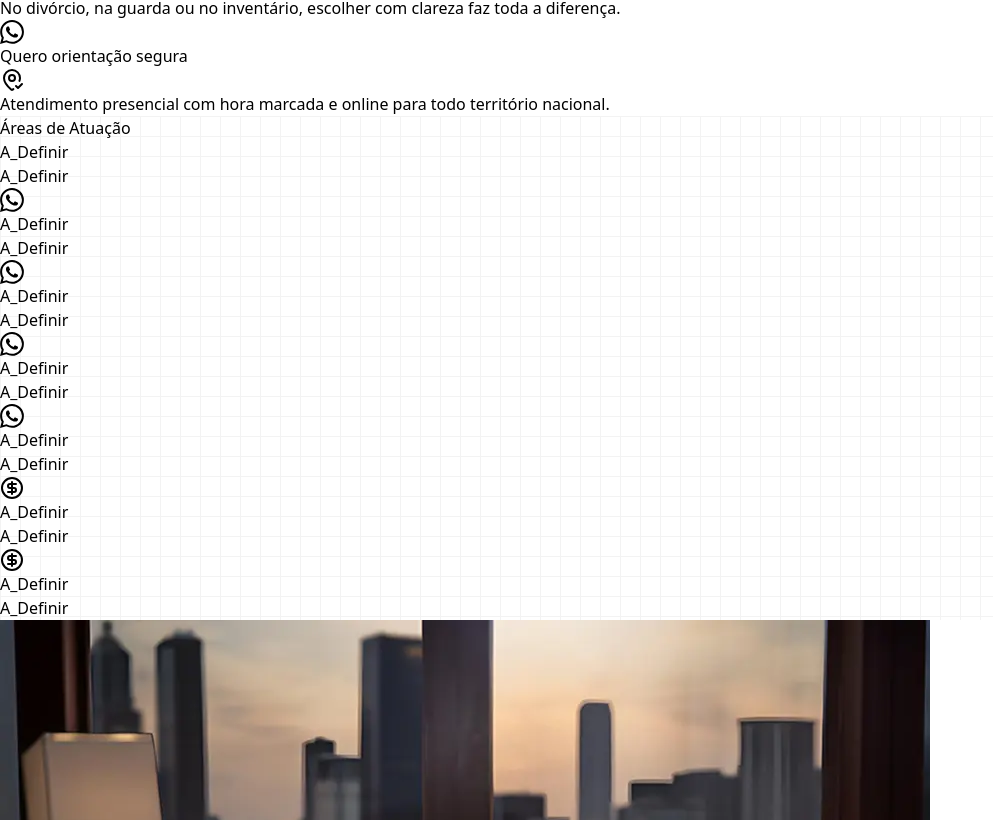
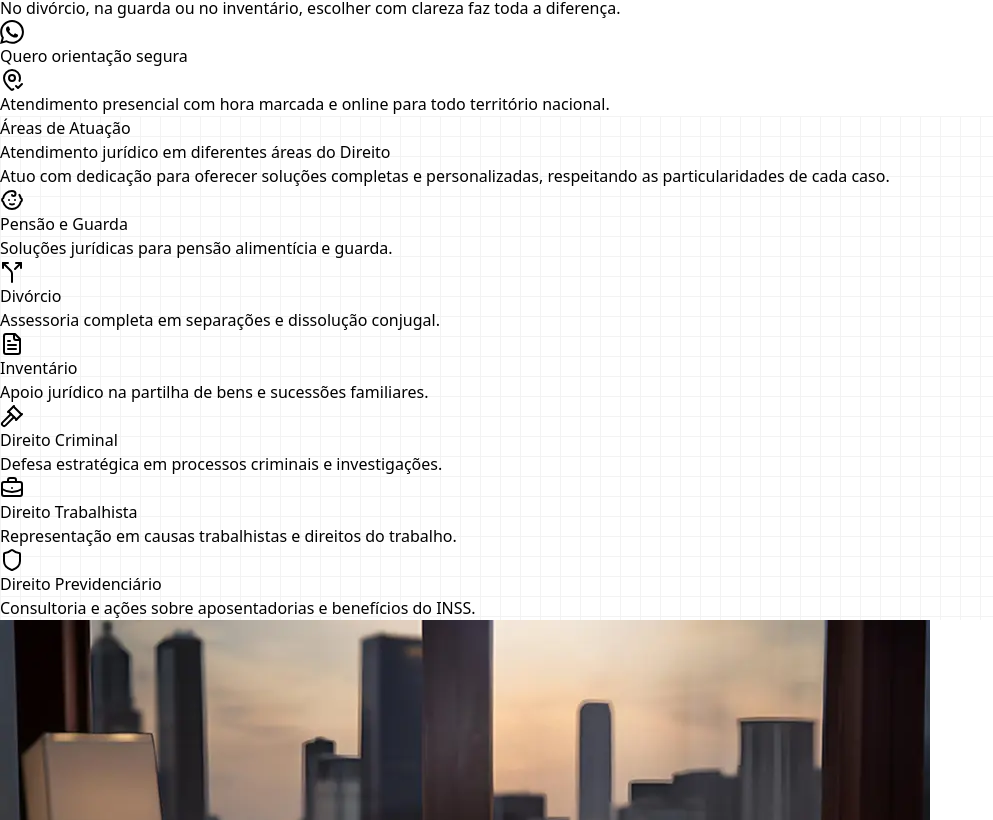
Before and after one commit to Paper-Street-Softwares/LP-Sabrina-Fernandes, a React (Vite) app: page / in a window 1280 px wide. Shown: the part 507-1327 px from the top of the page, without its empty margins (0-993 px from the left). Built offline with nearby package versions, Linux system fonts and the light colour scheme; a web font is replaced by a local one.

Commit message:
fix: Features

```diff
--- a/src/content/content.jsx
+++ b/src/content/content.jsx
@@ -212,11 +212,18 @@ const content = {
             xmlns="http://www.w3.org/2000/svg"
             width="24"
             height="24"
-            fill="currentColor"
-            className="bi bi-whatsapp"
-            viewBox="0 0 16 16"
+            viewBox="0 0 24 24"
+            fill="none"
+            stroke="currentColor"
+            stroke-width="2"
+            stroke-linecap="round"
+            stroke-linejoin="round"
+            class="lucide lucide-baby-icon lucide-baby"
           >
-            <path d="M13.601 2.326A7.85 7.85 0 0 0 7.994 0C3.627 0 .068 3.558.064 7.926c0 1.399.366 2.76 1.057 3.965L0 16l4.204-1.102a7.9 7.9 0 0 0 3.79.965h.004c4.368 0 7.926-3.558 7.93-7.93A7.9 7.9 0 0 0 13.6 2.326zM7.994 14.521a6.6 6.6 0 0 1-3.356-.92l-.24-.144-2.494.654.666-2.433-.156-.251a6.56 6.56 0 0 1-1.007-3.505c0-3.626 2.957-6.584 6.591-6.584a6.56 6.56 0 0 1 4.66 1.931 6.56 6.56 0 0 1 1.928 4.66c-.004 3.639-2.961 6.592-6.592 6.592m3.615-4.934c-.197-.099-1.17-.578-1.353-.646-.182-.065-.315-.099-.445.099-.133.197-.513.646-.627.775-.114.133-.232.148-.43.05-.197-.1-.836-.308-1.592-.985-.59-.525-.985-1.175-1.103-1.372-.114-.198-.011-.304.088-.403.087-.088.197-.232.296-.346.1-.114.133-.198.198-.33.065-.134.034-.248-.015-.347-.05-.099-.445-1.076-.612-1.47-.16-.389-.323-.335-.445-.34-.114-.007-.247-.007-.38-.007a.73.73 0 0 0-.529.247c-.182.198-.691.677-.691 1.654s.71 1.916.81 2.049c.098.133 1.394 2.132 3.383 2.992.47.205.84.326 1.129.418.475.152.904.129 1.246.08.38-.058 1.171-.48 1.338-.943.164-.464.164-.86.114-.943-.049-.084-.182-.133-.38-.232" />
+            <path d="M10 16c.5.3 1.2.5 2 .5s1.5-.2 2-.5" />
+            <path d="M15 12h.01" />
+            <path d="M19.38 6.813A9 9 0 0 1 20.8 10.2a2 2 0 0 1 0 3.6 9 9 0 0 1-17.6 0 2 2 0 0 1 0-3.6A9 9 0 0 1 12 3c2 0 3.5 1.1 3.5 2.5s-.9 2.5-2 2.5c-.8 0-1.5-.4-1.5-1" />
+            <path d="M9 12h.01" />
           </svg>
         ),
         buttonLabelModal: "Fale Conosco",
@@ -240,11 +247,18 @@ const content = {
             xmlns="http://www.w3.org/2000/svg"
             width="24"
             height="24"
-            fill="currentColor"
-            className="bi bi-whatsapp"
-            viewBox="0 0 16 16"
+            viewBox="0 0 24 24"
+            fill="none"
+            stroke="currentColor"
+            stroke-width="2"
+            stroke-linecap="round"
+            stroke-linejoin="round"
+            class="lucide lucide-split-icon lucide-split"
           >
-            <path d="M13.601 2.326A7.85 7.85 0 0 0 7.994 0C3.627 0 .068 3.558.064 7.926c0 1.399.366 2.76 1.057 3.965L0 16l4.204-1.102a7.9 7.9 0 0 0 3.79.965h.004c4.368 0 7.926-3.558 7.93-7.93A7.9 7.9 0 0 0 13.6 2.326zM7.994 14.521a6.6 6.6 0 0 1-3.356-.92l-.24-.144-2.494.654.666-2.433-.156-.251a6.56 6.56 0 0 1-1.007-3.505c0-3.626 2.957-6.584 6.591-6.584a6.56 6.56 0 0 1 4.66 1.931 6.56 6.56 0 0 1 1.928 4.66c-.004 3.639-2.961 6.592-6.592 6.592m3.615-4.934c-.197-.099-1.17-.578-1.353-.646-.182-.065-.315-.099-.445.099-.133.197-.513.646-.627.775-.114.133-.232.148-.43.05-.197-.1-.836-.308-1.592-.985-.59-.525-.985-1.175-1.103-1.372-.114-.198-.011-.304.088-.403.087-.088.197-.232.296-.346.1-.114.133-.198.198-.33.065-.134.034-.248-.015-.347-.05-.099-.445-1.076-.612-1.47-.16-.389-.323-.335-.445-.34-.114-.007-.247-.007-.38-.007a.73.73 0 0 0-.529.247c-.182.198-.691.677-.691 1.654s.71 1.916.81 2.049c.098.133 1.394 2.132 3.383 2.992.47.205.84.326 1.129.418.475.152.904.129 1.246.08.38-.058 1.171-.48 1.338-.943.164-.464.164-.86.114-.943-.049-.084-.182-.133-.38-.232" />
+            <path d="M16 3h5v5" />
+            <path d="M8 3H3v5" />
+            <path d="M12 22v-8.3a4 4 0 0 0-1.172-2.872L3 3" />
+            <path d="m15 9 6-6" />
           </svg>
         ),
         buttonLabelModal: "Fale Conosco",
@@ -267,11 +281,19 @@ const content = {
             xmlns="http://www.w3.org/2000/svg"
             width="24"
             height="24"
-            fill="currentColor"
-            className="bi bi-whatsapp"
-            viewBox="0 0 16 16"
+            viewBox="0 0 24 24"
+            fill="none"
+            stroke="currentColor"
+            stroke-width="2"
+            stroke-linecap="round"
+            stroke-linejoin="round"
+            class="lucide lucide-file-text-icon lucide-file-text"
           >
-            <path d="M13.601 2.326A7.85 7.85 0 0 0 7.994 0C3.627 0 .068 3.558.064 7.926c0 1.399.366 2.76 1.057 3.965L0 16l4.204-1.102a7.9 7.9 0 0 0 3.79.965h.004c4.368 0 7.926-3.558 7.93-7.93A7.9 7.9 0 0 0 13.6 2.326zM7.994 14.521a6.6 6.6 0 0 1-3.356-.92l-.24-.144-2.494.654.666-2.433-.156-.251a6.56 6.56 0 0 1-1.007-3.505c0-3.626 2.957-6.584 6.591-6.584a6.56 6.56 0 0 1 4.66 1.931 6.56 6.56 0 0 1 1.928 4.66c-.004 3.639-2.961 6.592-6.592 6.592m3.615-4.934c-.197-.099-1.17-.578-1.353-.646-.182-.065-.315-.099-.445.099-.133.197-.513.646-.627.775-.114.133-.232.148-.43.05-.197-.1-.836-.308-1.592-.985-.59-.525-.985-1.175-1.103-1.372-.114-.198-.011-.304.088-.403.087-.088.197-.232.296-.346.1-.114.133-.198.198-.33.065-.134.034-.248-.015-.347-.05-.099-.445-1.076-.612-1.47-.16-.389-.323-.335-.445-.34-.114-.007-.247-.007-.38-.007a.73.73 0 0 0-.529.247c-.182.198-.691.677-.691 1.654s.71 1.916.81 2.049c.098.133 1.394 2.132 3.383 2.992.47.205.84.326 1.129.418.475.152.904.129 1.246.08.38-.058 1.171-.48 1.338-.943.164-.464.164-.86.114-.943-.049-.084-.182-.133-.38-.232" />
+            <path d="M15 2H6a2 2 0 0 0-2 2v16a2 2 0 0 0 2 2h12a2 2 0 0 0 2-2V7Z" />
+            <path d="M14 2v4a2 2 0 0 0 2 2h4" />
+            <path d="M10 9H8" />
+            <path d="M16 13H8" />
+            <path d="M16 17H8" />
           </svg>
         ),
         buttonLabelModal: "Fale Conosco",
@@ -295,11 +317,19 @@ const content = {
             xmlns="http://www.w3.org/2000/svg"
             width="24"
             height="24"
-            fill="currentColor"
-            className="bi bi-whatsapp"
-            viewBox="0 0 16 16"
+            viewBox="0 0 24 24"
+            fill="none"
+            stroke="currentColor"
+            stroke-width="2"
+            stroke-linecap="round"
+            stroke-linejoin="round"
+            class="lucide lucide-gavel-icon lucide-gavel"
           >
-            <path d="M13.601 2.326A7.85 7.85 0 0 0 7.994 0C3.627 0 .068 3.558.064 7.926c0 1.399.366 2.76 1.057 3.965L0 16l4.204-1.102a7.9 7.9 0 0 0 3.79.965h.004c4.368 0 7.926-3.558 7.93-7.93A7.9 7.9 0 0 0 13.6 2.326zM7.994 14.521a6.6 6.6 0 0 1-3.356-.92l-.24-.144-2.494.654.666-2.433-.156-.251a6.56 6.56 0 0 1-1.007-3.505c0-3.626 2.957-6.584 6.591-6.584a6.56 6.56 0 0 1 4.66 1.931 6.56 6.56 0 0 1 1.928 4.66c-.004 3.639-2.961 6.592-6.592 6.592m3.615-4.934c-.197-.099-1.17-.578-1.353-.646-.182-.065-.315-.099-.445.099-.133.197-.513.646-.627.775-.114.133-.232.148-.43.05-.197-.1-.836-.308-1.592-.985-.59-.525-.985-1.175-1.103-1.372-.114-.198-.011-.304.088-.403.087-.088.197-.232.296-.346.1-.114.133-.198.198-.33.065-.134.034-.248-.015-.347-.05-.099-.445-1.076-.612-1.47-.16-.389-.323-.335-.445-.34-.114-.007-.247-.007-.38-.007a.73.73 0 0 0-.529.247c-.182.198-.691.677-.691 1.654s.71 1.916.81 2.049c.098.133 1.394 2.132 3.383 2.992.47.205.84.326 1.129.418.475.152.904.129 1.246.08.38-.058 1.171-.48 1.338-.943.164-.464.164-.86.114-.943-.049-.084-.182-.133-.38-.232" />
+            <path d="m14 13-8.381 8.38a1 1 0 0 1-3.001-3l8.384-8.381" />
+            <path d="m16 16 6-6" />
+            <path d="m21.5 10.5-8-8" />
+            <path d="m8 8 6-6" />
+            <path d="m8.5 7.5 8 8" />
           </svg>
         ),
         buttonLabelModal: "Fale Conosco",
@@ -329,11 +359,12 @@ const content = {
             stroke-width="2"
             stroke-linecap="round"
             stroke-linejoin="round"
-            class="lucide lucide-circle-dollar-sign-icon lucide-circle-dollar-sign"
+            class="lucide lucide-briefcase-business-icon lucide-briefcase-business"
           >
-            <circle cx="12" cy="12" r="10" />
-            <path d="M16 8h-6a2 2 0 1 0 0 4h4a2 2 0 1 1 0 4H8" />
-            <path d="M12 18V6" />
+            <path d="M12 12h.01" />
+            <path d="M16 6V4a2 2 0 0 0-2-2h-4a2 2 0 0 0-2 2v2" />
+            <path d="M22 13a18.15 18.15 0 0 1-20 0" />
+            <rect width="20" height="14" x="2" y="6" rx="2" />
           </svg>
         ),
         buttonLabelModal: "Fale Conosco",
@@ -363,11 +394,9 @@ const content = {
             stroke-width="2"
             stroke-linecap="round"
             stroke-linejoin="round"
-            class="lucide lucide-circle-dollar-sign-icon lucide-circle-dollar-sign"
+            class="lucide lucide-shield-icon lucide-shield"
           >
-            <circle cx="12" cy="12" r="10" />
-            <path d="M16 8h-6a2 2 0 1 0 0 4h4a2 2 0 1 1 0 4H8" />
-            <path d="M12 18V6" />
+            <path d="M20 13c0 5-3.5 7.5-7.66 8.95a1 1 0 0 1-.67-.01C7.5 20.5 4 18 4 13V6a1 1 0 0 1 1-1c2 0 4.5-1.2 6.24-2.72a1.17 1.17 0 0 1 1.52 0C14.51 3.81 17 5 19 5a1 1 0 0 1 1 1z" />
           </svg>
         ),
         buttonLabelModal: "Fale Conosco",
--- a/src/locales/pt.json
+++ b/src/locales/pt.json
@@ -28,47 +28,47 @@
   },
   "features": {
     "miniTag": "Áreas de Atuação",
-    "title": "A_Definir",
-    "subtitle": "A_Definir",
+    "title": "Atendimento jurídico em diferentes áreas do Direito",
+    "subtitle": "Atuo com dedicação para oferecer soluções completas e personalizadas, respeitando as particularidades de cada caso.",
     "card1": {
-      "title": "A_Definir",
-      "subtitle": "A_Definir",
+      "title": "Pensão e Guarda",
+      "subtitle": "Soluções jurídicas para pensão alimentícia e guarda.",
       "description": "A_Definir",
       "buttonLabelModal": "A_Definir",
       "buttonLabel": "A_Definir"
     },
     "card2": {
-      "title": "A_Definir",
-      "subtitle": "A_Definir",
+      "title": "Divórcio",
+      "subtitle": "Assessoria completa em separações e dissolução conjugal.",
       "description": "A_Definir",
       "buttonLabelModal": "A_Definir",
       "buttonLabel": "A_Definir"
     },
     "card3": {
-      "title": "A_Definir",
-      "subtitle": "A_Definir",
+      "title": "Inventário",
+      "subtitle": "Apoio jurídico na partilha de bens e sucessões familiares.",
       "description": "A_Definir",
       "buttonLabelModal": "A_Definir",
       "buttonLabel": "A_Definir"
     },
     "card4": {
-      "title": "A_Definir",
-      "subtitle": "A_Definir",
+      "title": "Direito Criminal",
+      "subtitle": "Defesa estratégica em processos criminais e investigações.",
       "description": "A_Definir",
       "buttonLabelModal": "A_Definir",
       "buttonLabel": "A_Definir",
       "servicesButton": "A_Definir"
     },
     "card5": {
-      "title": "A_Definir",
-      "subtitle": "A_Definir",
+      "title": "Direito Trabalhista",
+      "subtitle": "Representação em causas trabalhistas e direitos do trabalho.",
       "description": "A_Definir",
       "buttonLabelModal": "A_Definir",
       "buttonLabel": "A_Definir"
     },
     "card6": {
-      "title": "A_Definir",
-      "subtitle": "A_Definir",
+      "title": "Direito Previdenciário",
+      "subtitle": "Consultoria e ações sobre aposentadorias e benefícios do INSS.",
       "description": "A_Definir",
       "buttonLabelModal": "A_Definir",
       "buttonLabel": "A_Definir"
```
